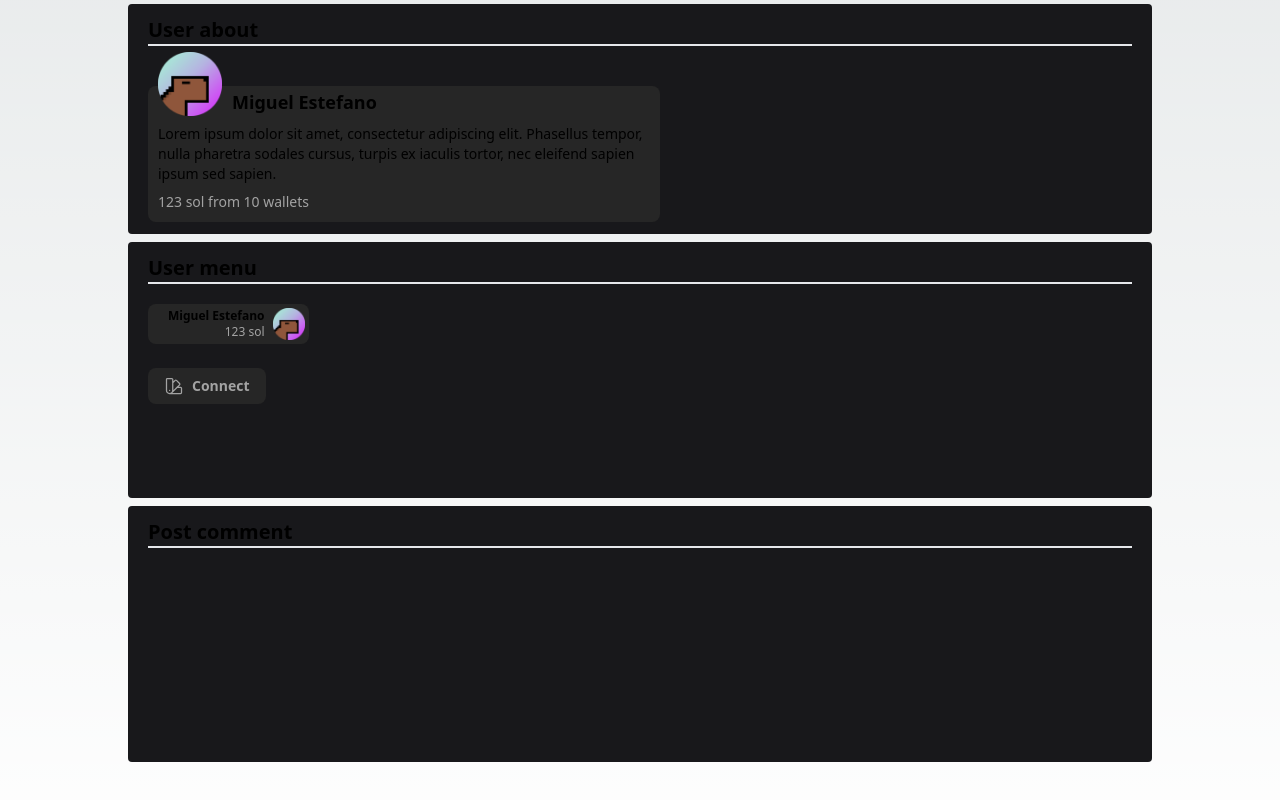
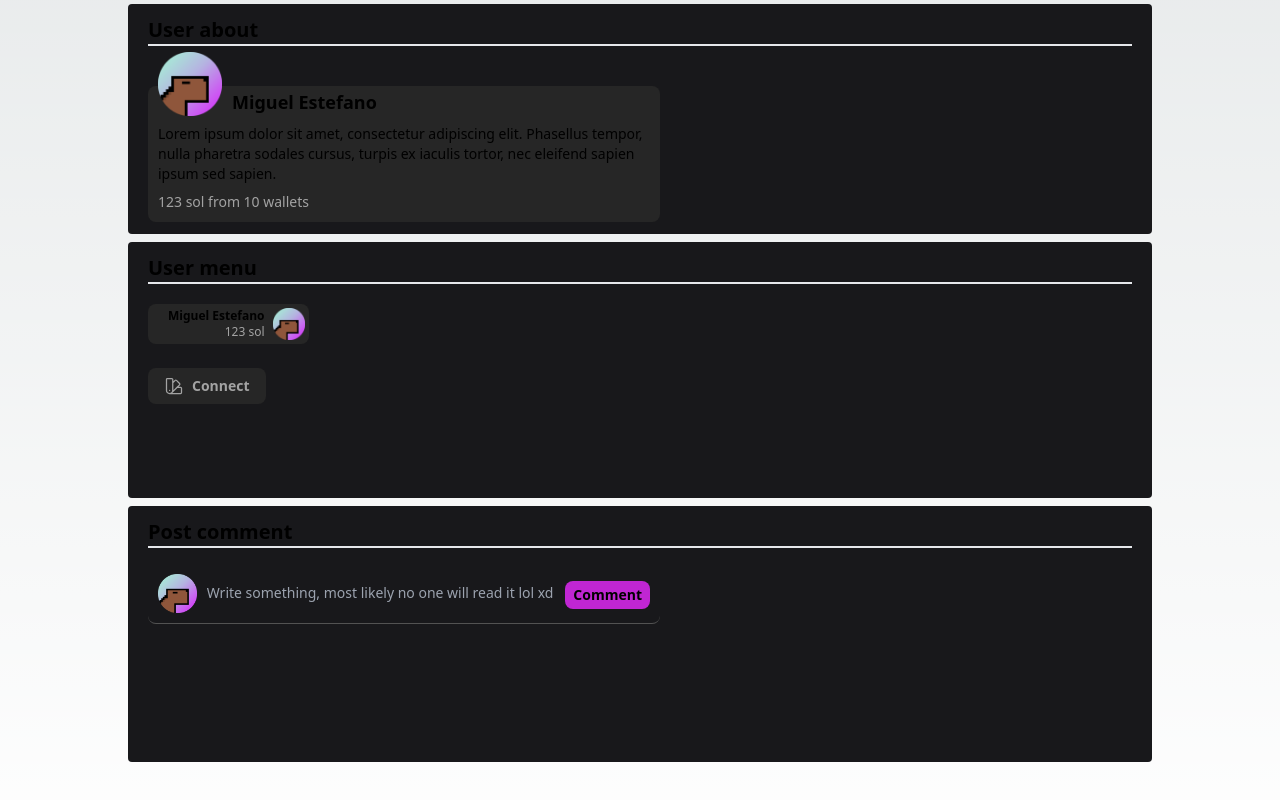
Before and after one commit to BastidaNicolas/comments-xyz-client, a Next.js app: page / in a window 1280 px wide. Shown: the part 816-1616 px from the top of the page. Built offline with nearby package versions, Linux system fonts and the light colour scheme.

Commit message:
postComment mockup done

```diff
--- a/src/app/page.tsx
+++ b/src/app/page.tsx
@@ -53,7 +53,9 @@ export default function Home() {
       </div>
       <div className="relative bg-zinc-900 py-3 px-5 my-2 rounded min-h-[16rem]">
         <h2 className="text-xl font-bold border-b-2 mb-5">Post comment</h2>
-        <PostComment/>
+        <div className="max-w-[512px]">
+          <PostComment/>
+        </div>
       </div>
     </div>
   );
--- a/src/components/postButton.tsx
+++ b/src/components/postButton.tsx
@@ -1,7 +1,21 @@
 export default function PostButton() {
-    return (
-        <div className="">
-
-        </div>
-    );
-  }
+  return (
+    <button type="submit" className="text-sm font-bold bg-fuchsia-600 hover:bg-fuchsia-500 hover:cursor-pointer p-1 md:px-2 md:py-1 rounded-lg peer-focus-within:self-end">
+      <div className="hidden md:block" >Comment</div>
+      <svg
+        xmlns="http://www.w3.org/2000/svg"
+        fill="none"
+        viewBox="0 0 24 24"
+        strokeWidth={1.5}
+        stroke="currentColor"
+        className="w-5 h-5 md:hidden"
+      >
+        <path
+          strokeLinecap="round"
+          strokeLinejoin="round"
+          d="M7.5 8.25h9m-9 3H12m-9.75 1.51c0 1.6 1.123 2.994 2.707 3.227 1.129.166 2.27.293 3.423.379.35.026.67.21.865.501L12 21l2.755-4.133a1.14 1.14 0 01.865-.501 48.172 48.172 0 003.423-.379c1.584-.233 2.707-1.626 2.707-3.228V6.741c0-1.602-1.123-2.995-2.707-3.228A48.394 48.394 0 0012 3c-2.392 0-4.744.175-7.043.513C3.373 3.746 2.25 5.14 2.25 6.741v6.018z"
+        />
+      </svg>
+    </button>
+  );
+}
--- a/src/components/postComment.tsx
+++ b/src/components/postComment.tsx
@@ -1,9 +1,33 @@
+import Image from "next/image";
 import PostButton from "./postButton";
 
+import placeholderImg from "@/media/logo.png";
+
 export default function PostComment() {
-    return (
-        <div className="">
-            <PostButton/>
+  return (
+    <form
+      className="flex items-center rounded-lg border-b border-neutral-600 px-2.5 py-1.5 w-full focus-within:bg-neutral-800 focus-within:py-2.5 focus-within:items-start focus-within:flex-col"
+      action=""
+      method="post"
+    >
+      <div className="flex items-center focus-within:items-start w-full peer mb-1">
+        <div className="relative mr-2.5 hidden md:block">
+          <Image
+            src={placeholderImg}
+            alt="user profile image"
+            height={44}
+            width={44}
+          />
         </div>
-    );
-  }
+        <textarea
+          className="h-5 focus:h-20 w-full bg-transparent resize-none text-sm overflow-hidden focus:overflow-auto focus:outline-none"
+          placeholder="Write something, most likely no one will read it lol xd"
+          maxLength={10000}
+          name="commentInput"
+          id="commentInput"
+        ></textarea>
+      </div>
+      <PostButton />
+    </form>
+  );
+}
```
